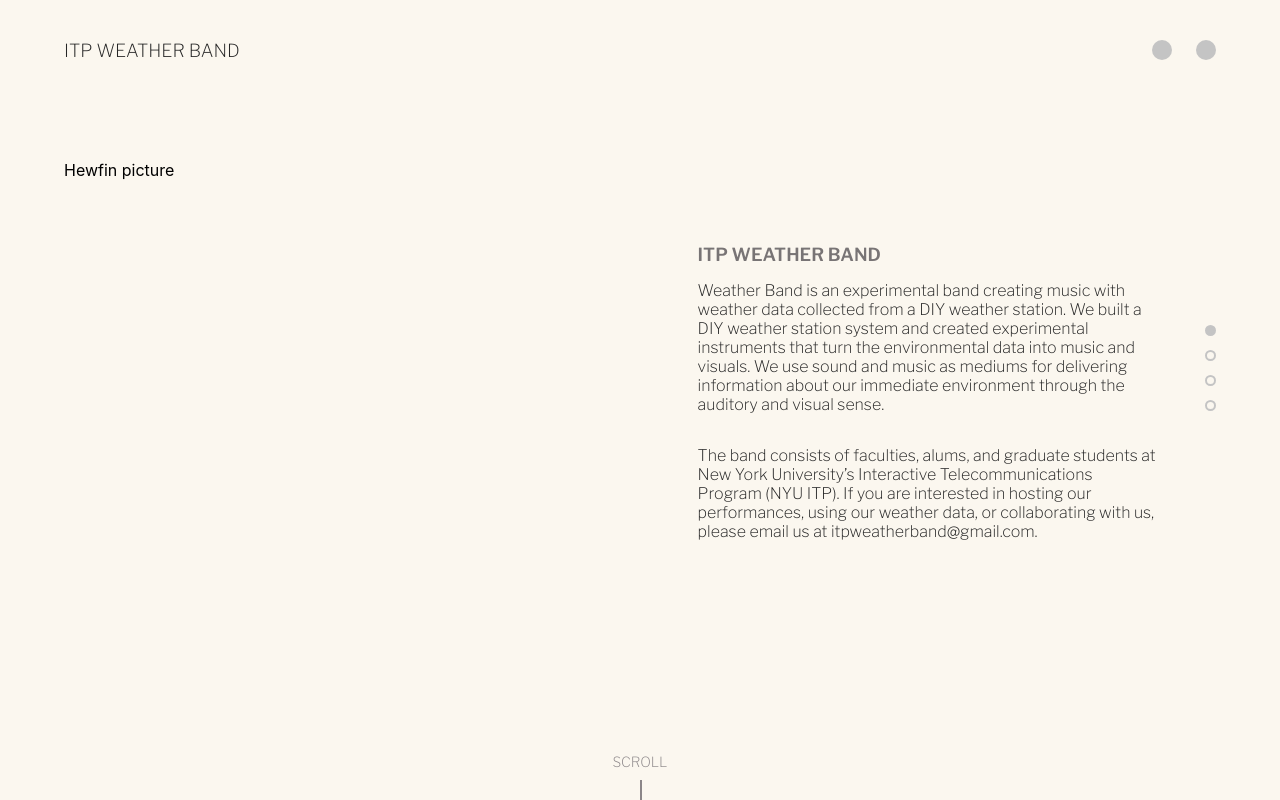
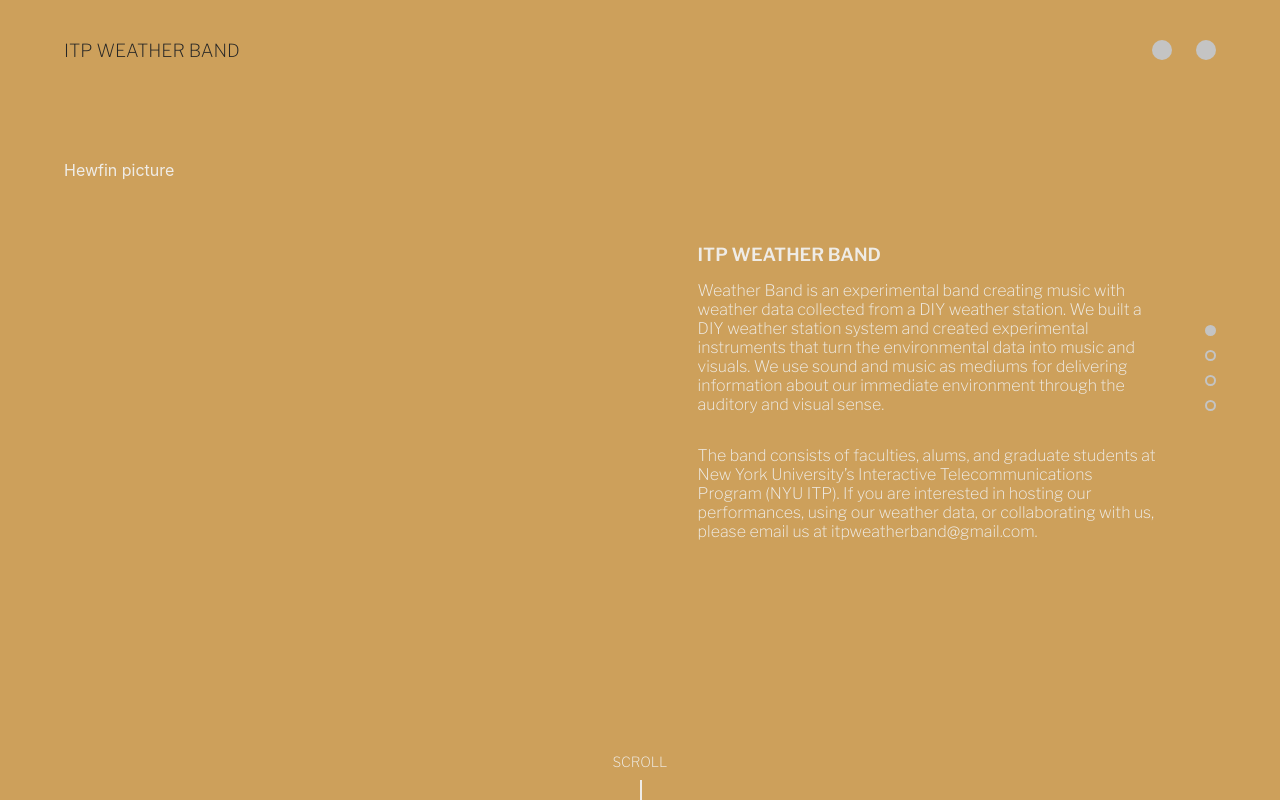
Before and after one commit to lazordiak/weather-band, a Next.js app: page / in a window 1280 px wide. Built offline with nearby package versions, Linux system fonts and the light colour scheme.

Commit message:
implemented different season colors

```diff
--- a/pages/index.js
+++ b/pages/index.js
@@ -2,6 +2,48 @@
 import styles from '../styles/Home.module.css'
 import styled from "styled-components"
 import { useRef, useState, useEffect } from 'react'
+
+const HomeContainer = styled.div`
+  min-height: 100vh;
+  /*padding: 0 0.5rem;*/
+  display: flex;
+  flex-direction: column;
+  justify-content: center;
+  align-items: center;
+  color: #262626;
+  transition: all 0.5s ease;
+
+  ${props => props.season == "winter" && ({
+    backgroundColor: props.inView == "intro" ? "#8695c0" : "#ebebec",
+    color: props.inView == "intro" ? "#e1e2e9" : "#474748"
+  })}
+
+${props => props.season == "summer" && ({
+    backgroundColor: props.inView == "intro" ? "#d39e8e" : "#f1eae8",
+    color: props.inView == "intro" ? "#eee6e3" : "#393737"
+  })}
+
+${props => props.season == "autumn" && ({
+    backgroundColor: props.inView == "intro" ? "#cda05b" : "#f5f1e9",
+    color: props.inView == "intro" ? "#efece7" : "#2b2b2b"
+  })}
+
+${props => props.season == "spring" && ({
+    backgroundColor: props.inView == "intro" ? "#929d82" : "#ebede9",
+    color: props.inView == "intro" ? "#e2e3df" : "#2e2e2e"
+  })}
+`
+
+const RestColorHolder = styled.div`
+
+  height: 100%;
+  width: 100%;
+
+  ${props => props.season == "winter" && ({
+    backgroundColor: "#ebebec",
+    color: "#494949"
+  })}
+`
 
 const Header = styled.header`
   display: flex;
@@ -43,7 +85,7 @@
   height: 11px;
   width: 11px;
   margin: 5px 0;
-  background-color: ${props => props.isActive ? "#C4C4C4" : "#FBF7EF"};
+  background-color: ${props => props.isActive ? "#C4C4C4": null};
   transition: background-color .25s;
   border: 2px solid #C4C4C4;
   border-radius: 50%;
@@ -66,7 +108,7 @@
   opacity: ${props => props.visible == "intro" ? 1 : 0};
   transition: opacity 1s;
   font-size: 14px;
-  color: #8B8688;
+  //color: #8B8688;
   display: flex;
   flex-direction: column;
 `
@@ -105,7 +147,7 @@
 `
 
 const ScrollLine = styled.div`
-  border-left: 2px solid #8B8688;
+  border-left: 2px solid;
   margin-top: 10px;
   height: 20px;
   position: relative;
@@ -157,7 +199,7 @@
   font-family: 'Libre Franklin', sans-serif;
   font-weight: 600;
   font-size: 18px;
-  color: #787475;
+  //color: #787475;
 
   @media (max-width: 768px) {
     font-size: 14px;
@@ -181,7 +223,6 @@
 `
 
 const ProjText = styled.p`
-  color: #262626;
   font-family: 'Libre Franklin', sans-serif;
 `
 
@@ -216,8 +257,11 @@
     </DotLink>
   )
 }
-
+/*
+--------------------------------------------------------------------------
 // Hook
+--------------------------------------------------------------------------
+*/
 function useOnScreen(refs, options) {
   // State and setter for storing whether element is visible
   const [isIntersecting, setIntersecting] = useState(false);
@@ -241,8 +285,43 @@
     };
   }, []); // Empty array ensures that effect is only run on mount and unmount
 
+  console.log(isIntersecting);
+
   return isIntersecting;
 }
+
+/*
+----------------------------------------------------------------------
+//Date
+----------------------------------------------------------------------
+*/
+
+let date = new Date();
+const month = date.getMonth();
+
+const seasoner = (month) => {
+  let season = null;
+  if (month < 2) {
+    season = "winter";
+  } else if (month < 5) {
+    season = "spring";
+  } else if (month < 8) {
+    season = "summer";
+  } else if (month < 11) {
+    season = "autumn";
+  } else {
+    season = "winter";
+  }
+  return season;
+}
+
+const season = seasoner(month);
+
+/*
+----------------------------------------------------------------------
+//Component export
+----------------------------------------------------------------------
+*/
 
 export default function Home() {
 
@@ -265,7 +344,8 @@
   const intersection = useOnScreen(theRefs,options)
 
   return (
-    <div className={styles.container}>
+    <HomeContainer season={season} inView={intersection}>
+
 
       <Header>
         <Title>ITP WEATHER BAND</Title>
@@ -364,7 +444,8 @@
         <ScrollLine />
       </Footer>
 
-    </ div>
+
+    </ HomeContainer>
   )
 }
 
```
